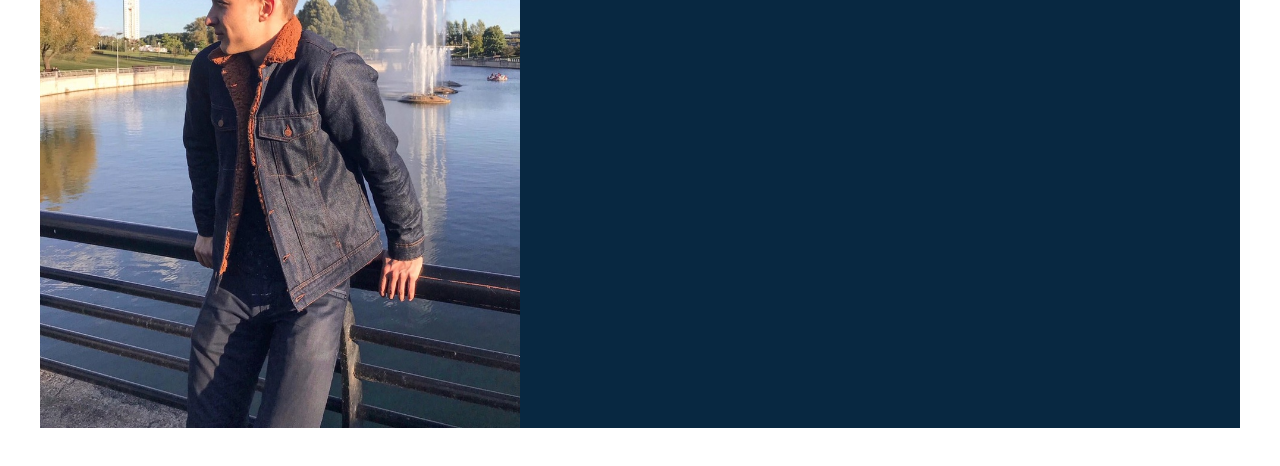
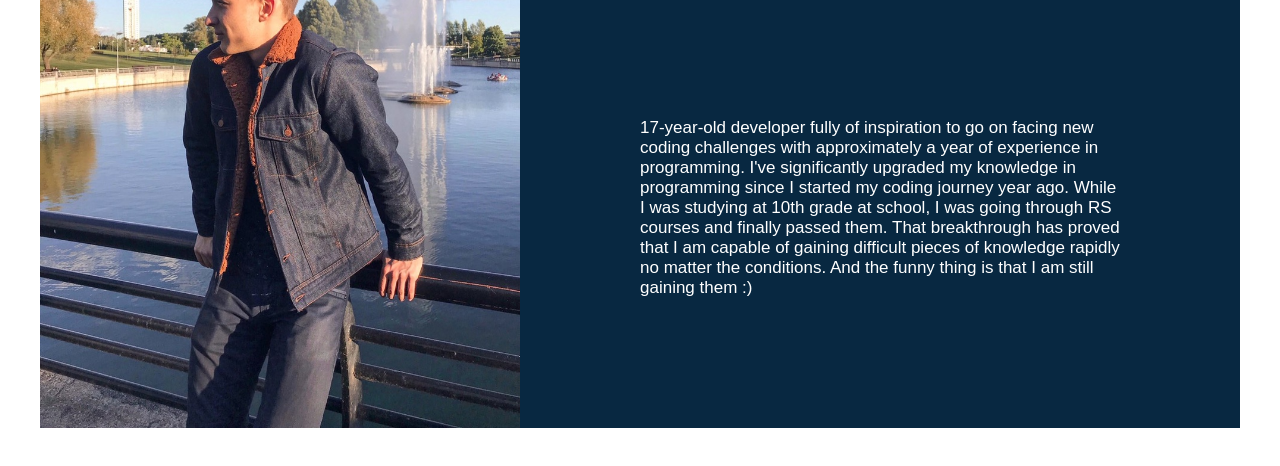
Before and after one commit to mrstalon/rsschool-codejam1-cv, a plain HTML site: page index.html in a window 1280 px wide. Shown: the part 222-688 px from the top of the page. Drawn offline with Linux system fonts and the light colour scheme.

Commit message:
feat: add summary info section and styles for it

```diff
--- a/index.html
+++ b/index.html
@@ -13,6 +13,16 @@
       <div class="name-container">
         <h4>front-end-developer</h4>
         <h1>Artem Zekov</h1>
+        <div class="summary-container">
+          <p>
+            17-year-old developer fully of inspiration to go on facing new coding challenges
+            with approximately a year of experience in programming. I've significantly upgraded
+            my knowledge in programming since I started my coding journey year ago. While I was studying
+            at 10th grade at school, I was going through RS courses and finally passed them. That
+            breakthrough has proved that I am capable of gaining difficult pieces of knowledge rapidly
+            no matter the conditions. And the funny thing is that I am still gaining them :)
+          </p>
+        </div>
       </div>
     </header>
   </body>
--- a/styles/styles.css
+++ b/styles/styles.css
@@ -37,6 +37,11 @@ header {
     margin-bottom: 0px;
 }
 
+.summary-container {
+    margin-top: 100px;
+    font-size: 17px;
+}
+
 main {
     max-width: 1200px;
     width: 100%;
```
